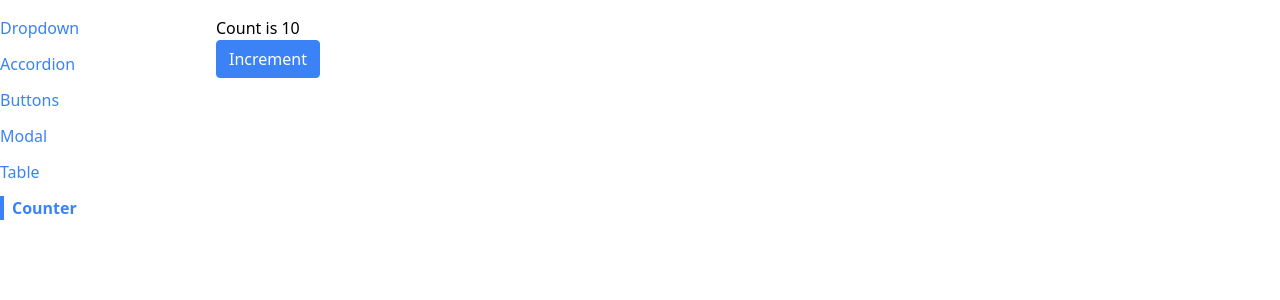
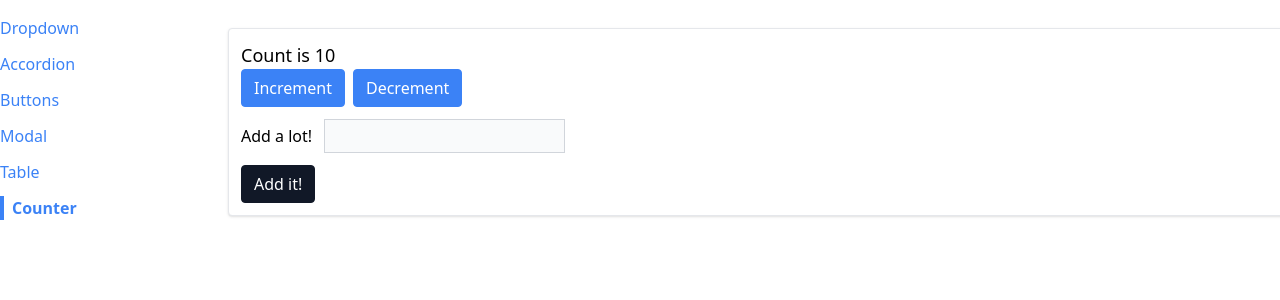
Before and after one commit to jordanbmowry/react-components, a React (Create React App) app: page /counter in a window 1280 px wide. Shown: the top 300 px of the page. Built offline with nearby package versions, Linux system fonts and the light colour scheme.

Commit message:
finished counter

```diff
--- a/src/pages/CounterPage.tsx
+++ b/src/pages/CounterPage.tsx
@@ -1,19 +1,123 @@
+import { useReducer, ChangeEvent, FormEvent, Reducer } from 'react';
 import Button from '../components/Button';
-import useCounter from '../hooks/use-counter';
+import Panel from '../components/Panel';
 
 interface CounterPageProps {
   initialCount: number;
 }
 
+interface State {
+  count: number;
+  valueToAdd: number;
+}
+
+interface Action {
+  type: Type;
+  payload?: number;
+}
+
+type Type =
+  | 'increment'
+  | 'decrement'
+  | 'change-value-to-add'
+  | 'add-value-to-count';
+
+const INCREMENT_COUNT = 'increment';
+const DECREMENT_COUNT = 'decrement';
+const SET_VALUE_TO_ADD = 'change-value-to-add';
+const ADD_VALUE_TO_COUNT = 'add-value-to-count';
+
+const reducer = (state: State, action: Action): State => {
+  const { type, payload } = action;
+
+  switch (type) {
+    case INCREMENT_COUNT:
+      return {
+        ...state,
+        count: state.count + 1,
+      };
+    case DECREMENT_COUNT:
+      return {
+        ...state,
+        count: state.count - 1,
+      };
+    case SET_VALUE_TO_ADD:
+      if (typeof payload === 'number') {
+        return {
+          ...state,
+          valueToAdd: payload,
+        };
+      }
+      return state;
+    case ADD_VALUE_TO_COUNT:
+      return {
+        ...state,
+        count: state.count + state.valueToAdd,
+        valueToAdd: 0,
+      };
+    default:
+      return state;
+  }
+};
+
 function CounterPage({ initialCount }: CounterPageProps) {
-  const { count, increment } = useCounter(initialCount);
+  const initialState: State = {
+    count: initialCount,
+    valueToAdd: 0,
+  };
+
+  const [state, dispatch] = useReducer<Reducer<State, Action>>(
+    reducer,
+    initialState
+  );
+
+  console.log(state);
+
+  const increment = () => {
+    dispatch({ type: INCREMENT_COUNT });
+  };
+  const decrement = () => {
+    dispatch({ type: DECREMENT_COUNT });
+  };
+
+  const handleChange = (e: ChangeEvent<HTMLInputElement>) => {
+    const value = parseInt(e.target.value!) || 0;
+
+    dispatch({ type: SET_VALUE_TO_ADD, payload: value });
+  };
+
+  const handleSubmit = (e: FormEvent<HTMLFormElement>) => {
+    e.preventDefault();
+
+    dispatch({
+      type: ADD_VALUE_TO_COUNT,
+    });
+  };
+
   return (
-    <div>
-      <h1>Count is {count}</h1>
-      <Button primary onClick={increment}>
-        Increment
-      </Button>
-    </div>
+    <Panel className='m-3'>
+      <h1 className='text-lg'>Count is {state.count}</h1>
+
+      <div className='flex gap-2 flex-row'>
+        <Button primary onClick={increment}>
+          Increment
+        </Button>
+        <Button primary onClick={decrement}>
+          Decrement
+        </Button>
+      </div>
+
+      <form onSubmit={handleSubmit}>
+        <label>Add a lot!</label>
+        <input
+          value={state.valueToAdd || ''}
+          onChange={handleChange}
+          type='number'
+          className='p-1 m-3 bg-gray-50 border border-gray-300'
+        />
+        <Button secondary>Add it!</Button>
+      </form>
+    </Panel>
   );
 }
 
```
